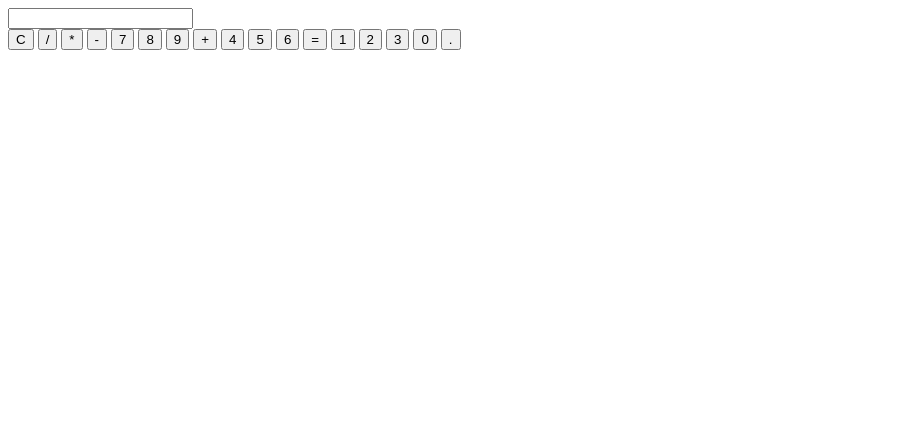
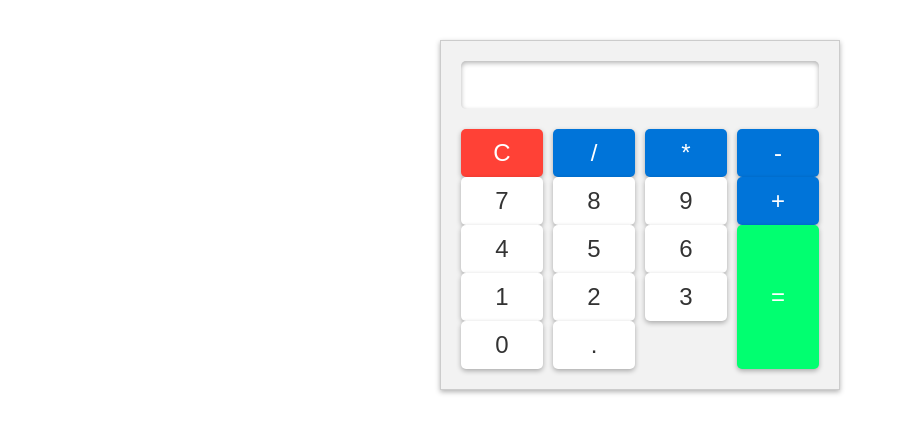
Before and after one commit to mahianyuallan/basic_calculator, a plain HTML site: page index.html in a window 1280 px wide. Shown: the whole page, without its empty margins (0-898 px from the left). Drawn offline with Linux system fonts and the light colour scheme.

Commit message:
styling added

```diff
--- a/index.html
+++ b/index.html
@@ -4,6 +4,7 @@
     <meta charset="UTF-8">
     <meta name="viewport" content="width=device-width, initial-scale=1.0">
     <title>Basic Calculator</title>
+    <link rel="stylesheet" href="style.css">
 </head>
 <body>
     <div class="calculator">
--- /dev/null
+++ b/style.css
@@ -0,0 +1,69 @@
+*{
+    box-sizing: border-box;
+    margin: 0;
+}
+
+.calculator{
+    background-color: #f2f2f2;
+    padding: 20px;
+    max-width:400px;
+    margin: 0 auto;
+    border: solid 1px #ccc;
+    box-shadow:0 2px 5px rgba(0, 0, 0, .3);
+    border: radius 5px;
+    margin-top:40px;
+}
+
+#result{
+    width:100%;
+    padding:10px;
+    font-size:24px;
+    border:none;
+    box-shadow:0 2px 5px rgba(0, 0, 0, .3) inset;
+    border-radius: 5px;
+}
+
+.buttons{
+    display:grid;
+    grid-template-columns: repeat(4, 1fr);
+    grid-gap:0cap 10px;
+    margin-top:20px;
+}
+
+button{
+    padding: 10px;
+    font-size:24px;
+    border:none;
+    box-shadow:0 2px 5px rgba(0, 0,0, 0.3);
+    border-radius:5px;
+    cursor:pointer;
+    transition: background-color 0.3s ease;
+
+}
+
+button:hover{
+    background-color: #ddd;
+}
+
+.clear{
+    background-color:#ff4136;
+    color:#fff;
+
+}
+
+.number, .decimal{
+    background-color:#fff;
+    color: #333;
+
+}
+
+.operator{
+    background-color: #0074d9;
+    color:#fff;
+}
+
+.equals{
+    background-color:#01ff70;
+    grid-row:span 3;
+    color:#fff;
+}
```
